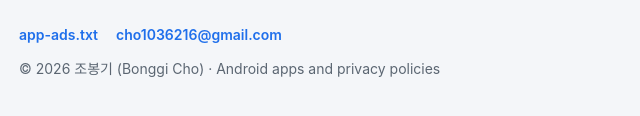
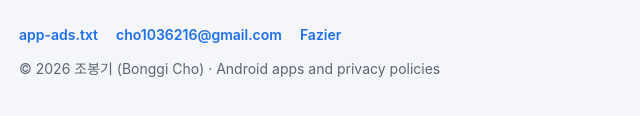
Before and after one commit to cho9199/cho9199.github.io, a plain HTML site: page index.html in a window 1280 px wide. Shown: the part 1687-1803 px from the top of the page, 231-871 px from the left. Drawn offline with Linux system fonts and the light colour scheme.

Commit message:
Add Fazier link to footer

```diff
--- a/index.html
+++ b/index.html
@@ -171,6 +171,7 @@ footer .links a{font-weight:600}
       <div class="links">
         <a href="/app-ads.txt">app-ads.txt</a>
         <a href="mailto:cho1036216@gmail.com">cho1036216@gmail.com</a>
+        <a href="https://fazier.com" target="_blank" rel="noopener">Fazier</a>
       </div>
       <div>© 2026 조봉기 (Bonggi Cho) · Android apps and privacy policies</div>
     </footer>
```
